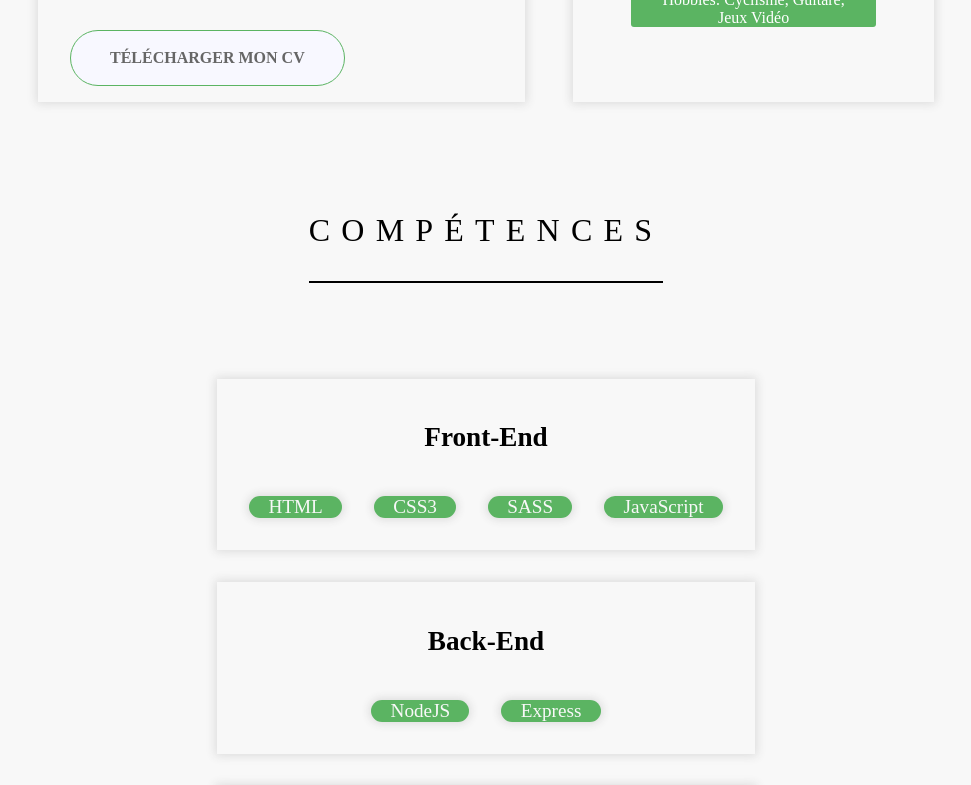
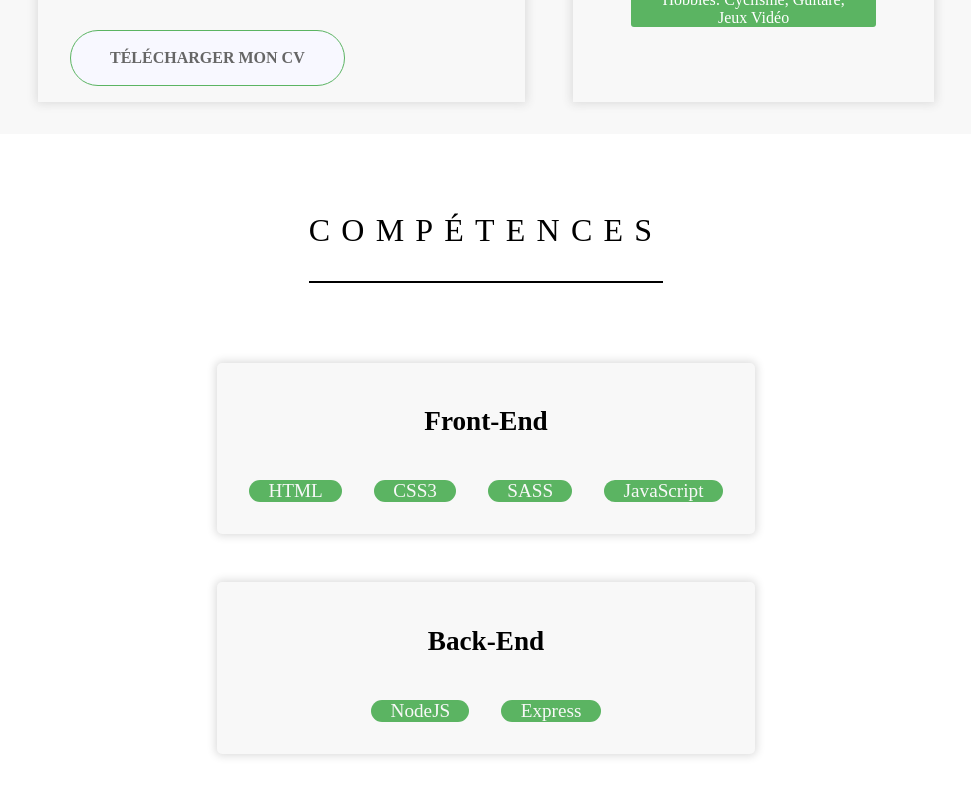
Before and after one commit to davidotch/portfolio, a React (Create React App) app: page / in a window 1280 px wide. Shown: the part 1480-2265 px from the top of the page, without its empty margins (154-1125 px from the left). Built offline with nearby package versions, Linux system fonts and the light colour scheme; a web font is replaced by a local one.

Commit message:
fix display flex _types & hover _background

```diff
--- a/src/sass/components/_skills.scss
+++ b/src/sass/components/_skills.scss
@@ -1,25 +1,29 @@
 .skills {
-    background: #f8f8f8;
+    background: #fff;
     @include flex(column);
-    padding-bottom: 9em;
-    margin-bottom: 4em ;
+    padding-bottom: 6em;
     align-items: center;
     text-align: center;
     gap: 3em;
     &_types {
-        display: grid;
-        grid-template-columns: repeat(3, 1fr);
+        display: flex;
+        flex-direction: column;
         justify-content: stretch;
         text-align: center;
         margin-top: 2em;
+        gap: 3em;
     }
     &_background {
         background-color: #f8f8f8;
-        // border-radius: 40px;
+        border-radius: 5px;
         margin: 0em 1em;
         padding: 1em;
         position: relative;
         @include shadow;
+        transition: .4s ease-out;
+        &:hover {
+            box-shadow: 0px 0px 14px 14px #f2efef;
+        }
     }
     &_background ul {
         padding: 0;
@@ -33,7 +37,10 @@
         color: #f8f8f8;
         background: $color-primary;
         cursor: pointer;
-        @include shadow;
+        transition: .4s ease-out;
+        &:hover {
+            background: $color-primary-dark;
+        }
     }
 }
 
@@ -42,15 +49,3 @@
     height: 30px;
     visibility: hidden;
 }
-
-@media screen and (max-width: 1280px) {
-    .skills_types {
-        grid-template-columns: repeat(1, 1fr);
-    }
-}
-
-@media screen and (max-width:1280px) {
-    .skills_background {
-        margin: 1em;
-    }
-}
```
